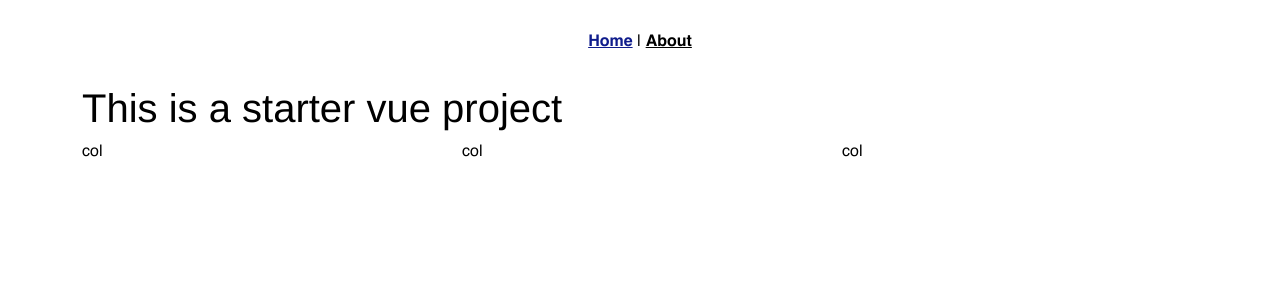
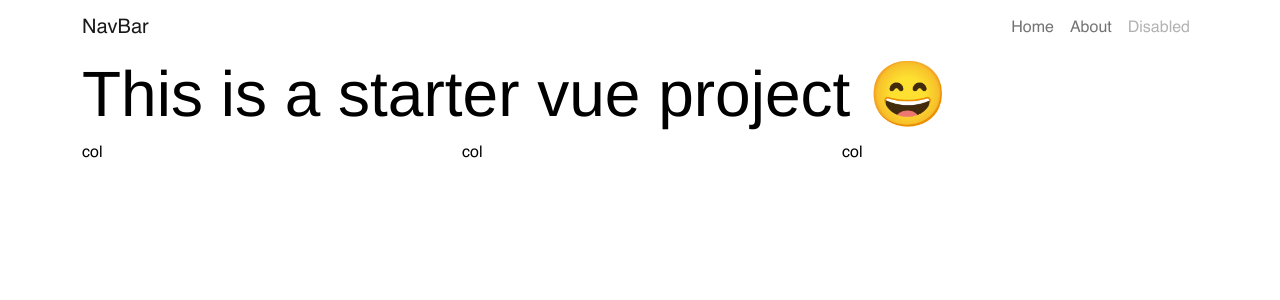
Before and after one commit to mayaraviana/vue-basic-project, a Vue app: page / in a window 1280 px wide. Shown: the top 300 px of the page. Built offline with nearby package versions, Linux system fonts and the light colour scheme.

Commit message:
set navigation

```diff
--- a/src/App.vue
+++ b/src/App.vue
@@ -1,29 +1,23 @@
 <template>
   <div id="app">
-    <div id="nav">
-      <router-link to="/">Home</router-link> |
-      <router-link to="/about">About</router-link>
-    </div>
+    <Navigation />
     <router-view />
   </div>
 </template>
+
+<script>
+import Navigation from '@/components/Navigation.vue';
+
+export default {
+  name: 'App',
+  components: {
+    Navigation
+  }
+};
+</script>
 
 <style>
 #app {
   color: #000;
 }
-
-#nav {
-  text-align: center;
-  padding: 30px;
-}
-
-#nav a {
-  font-weight: bold;
-  color: #000;
-}
-
-#nav a.router-link-exact-active {
-  color: #0F1C8C;
-}
 </style>
--- a/src/components/HelloWorld.vue
+++ b/src/components/HelloWorld.vue
@@ -2,7 +2,7 @@
   <div class="hello">
     <b-container>
       <b-row>
-        <h1>{{ msg }}</h1>
+        <h1 class="home-msg">{{ msg }}</h1>
       </b-row>
       <b-row>
         <b-col cols="12" md="4">col</b-col>
@@ -24,18 +24,12 @@ export default {
 
 <!-- Add "scoped" attribute to limit CSS to this component only -->
 <style scoped>
-h3 {
-  margin: 40px 0 0;
+.home-msg {
+  font-size: 2.5em;
 }
-ul {
-  list-style-type: none;
-  padding: 0;
-}
-li {
-  display: inline-block;
-  margin: 0 10px;
-}
-a {
-  color: #42b983;
+@media (min-width: 900px) {
+  .home-msg {
+    font-size: 4em;
+  }
 }
 </style>
--- /dev/null
+++ b/src/components/Navigation.vue
@@ -0,0 +1,33 @@
+<template>
+  <div>
+    <b-container>
+      <b-row>
+        <b-navbar toggleable="lg" type="light">
+          <b-navbar-brand to="/">NavBar</b-navbar-brand>
+
+          <b-navbar-toggle target="nav-collapse"></b-navbar-toggle>
+
+          <b-collapse id="nav-collapse" is-nav>
+            <b-navbar-nav class="ml-auto">
+              <b-nav-item to="/">Home</b-nav-item>
+              <b-nav-item to="/about">About</b-nav-item>
+              <b-nav-item to="/" disabled>Disabled</b-nav-item>
+            </b-navbar-nav>
+          </b-collapse>
+        </b-navbar>
+      </b-row>
+    </b-container>
+  </div>
+</template>
+
+<script>
+export default {
+  name: 'Navigation'
+};
+</script>
+
+<style>
+.ml-auto {
+  margin-left: auto;
+}
+</style>
--- a/src/views/Home.vue
+++ b/src/views/Home.vue
@@ -1,6 +1,6 @@
 <template>
   <div class="home">
-    <HelloWorld msg="This is a starter vue project" />
+    <HelloWorld msg="This is a starter vue project 😄" />
   </div>
 </template>
 
```
